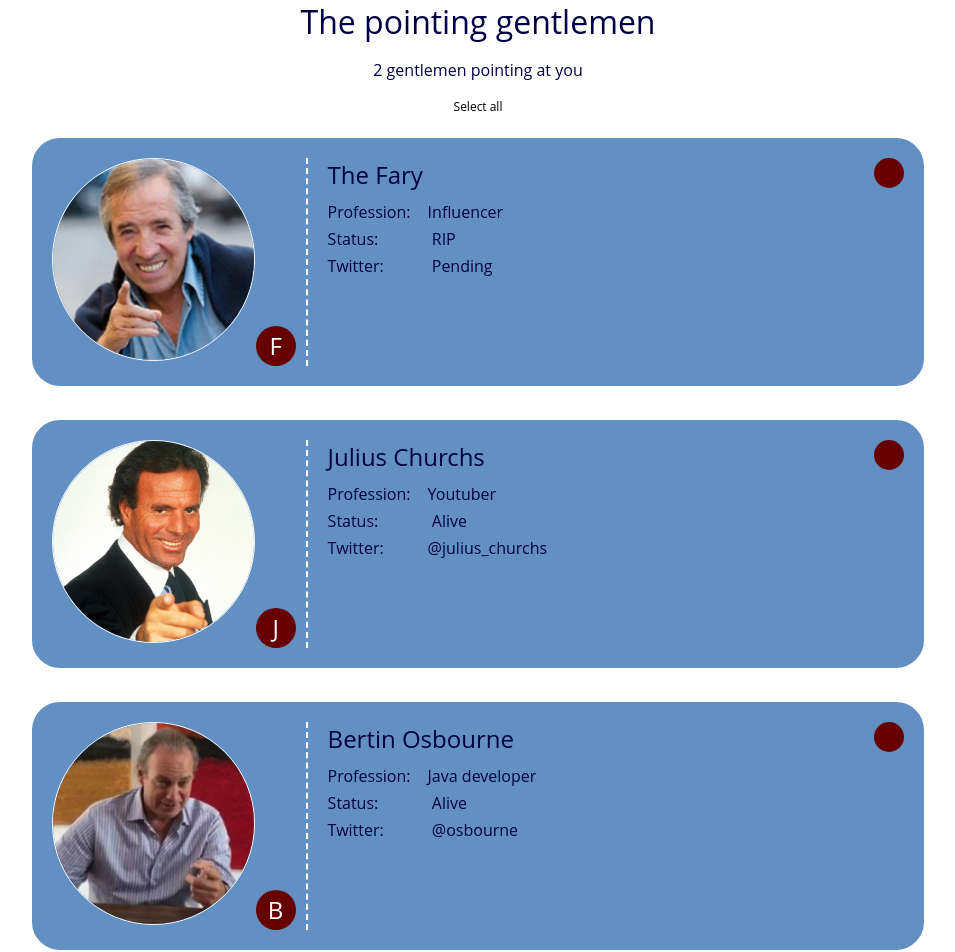
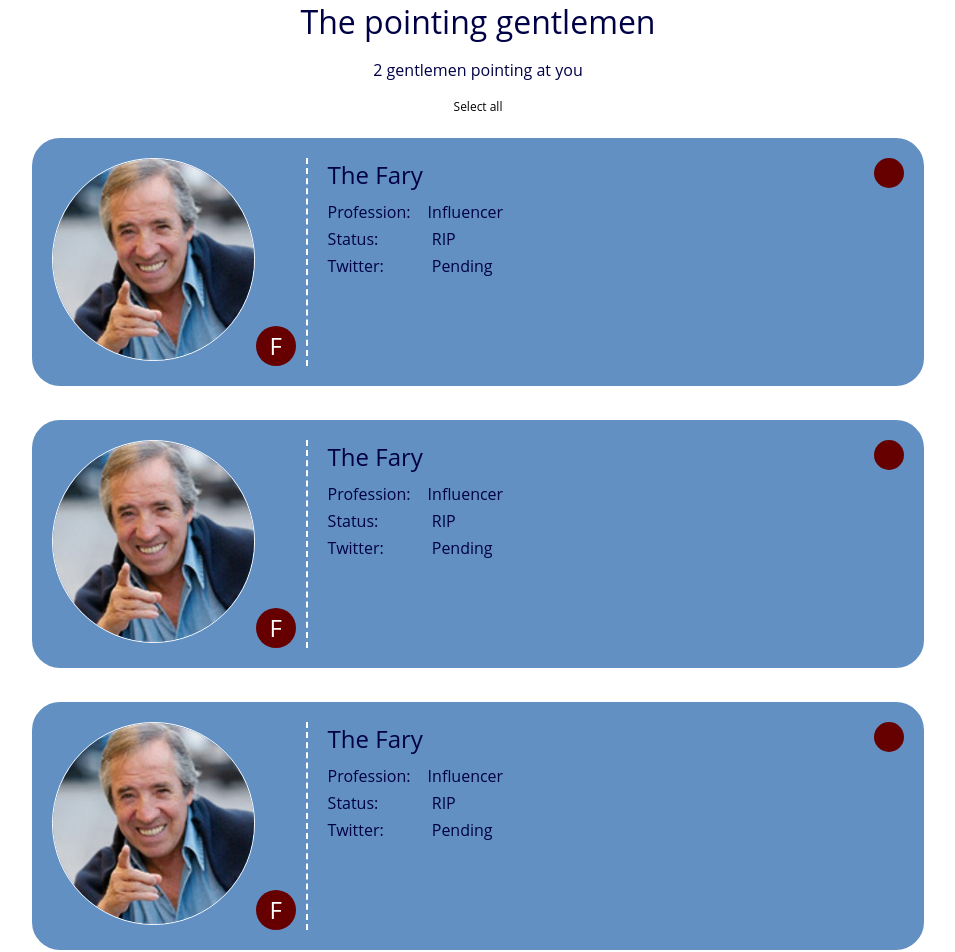
Before and after one commit to Learning-X/202201-W4CH1-luc-stpierre, a React (Create React App) app: page / in a window 1280 px wide. Shown: the top 952 px of the page, without its empty margins (162-1117 px from the left). Built offline with nearby package versions, Linux system fonts and the light colour scheme.

Commit message:
generated a list of gentlemen component

```diff
--- a/src/App.js
+++ b/src/App.js
@@ -1,5 +1,6 @@
 import { useState } from "react";
 import "./App.css";
+import Gentleman from "./components/Gentleman/Gentleman";
 import Info from "./components/Info";
 import gentlemenData from "./data/gentlemenData";
 
@@ -21,90 +22,11 @@
         <button className="button button--select">Select all</button>
       </section>
 
-      <main class="main">
-        <ul class="gentlemen">
-          <li class="gentleman">
-            <div class="gentleman__avatar-container">
-              <img
-                class="gentleman__avatar"
-                src="img/fary.jpg"
-                alt="The Fary pointing at you"
-              />
-              <span class="gentleman__initial">F</span>
-            </div>
-            <div class="gentleman__data-container">
-              <h2 class="gentleman__name">The Fary</h2>
-              <ul class="gentleman__data-list">
-                <li class="gentleman__data">
-                  <span class="gentleman__data-label">Profession:</span>
-                  Influencer
-                </li>
-                <li class="gentleman__data">
-                  <span class="gentleman__data-label">Status:</span> RIP
-                </li>
-                <li class="gentleman__data">
-                  <span class="gentleman__data-label">Twitter:</span> Pending
-                </li>
-              </ul>
-            </div>
-            <i class="icon gentleman__icon fas fa-check"></i>
-            <i class="icon gentleman__icon gentleman__icon--delete fas fa-times"></i>
-          </li>
-          <li class="gentleman">
-            <div class="gentleman__avatar-container">
-              <img
-                class="gentleman__avatar"
-                src="img/Julio.jpg"
-                alt="Julius Churchs pointing at you"
-              />
-              <span class="gentleman__initial">J</span>
-            </div>
-            <div class="gentleman__data-container">
-              <h2 class="gentleman__name">Julius Churchs</h2>
-              <ul class="gentleman__data-list">
-                <li class="gentleman__data">
-                  <span class="gentleman__data-label">Profession:</span>
-                  Youtuber
-                </li>
-                <li class="gentleman__data">
-                  <span class="gentleman__data-label">Status:</span> Alive
-                </li>
-                <li class="gentleman__data">
-                  <span class="gentleman__data-label">Twitter:</span>
-                  @julius_churchs
-                </li>
-              </ul>
-            </div>
-            <i class="icon gentleman__icon fas fa-check"></i>
-            <i class="icon gentleman__icon gentleman__icon--delete fas fa-times"></i>
-          </li>
-          <li class="gentleman">
-            <div class="gentleman__avatar-container">
-              <img
-                class="gentleman__avatar"
-                src="img/bertin.jpg"
-                alt="Bertin Osbourne pointing at you"
-              />
-              <span class="gentleman__initial">B</span>
-            </div>
-            <div class="gentleman__data-container">
-              <h2 class="gentleman__name">Bertin Osbourne</h2>
-              <ul class="gentleman__data-list">
-                <li class="gentleman__data">
-                  <span class="gentleman__data-label">Profession:</span>
-                  Java developer
-                </li>
-                <li class="gentleman__data">
-                  <span class="gentleman__data-label">Status:</span> Alive
-                </li>
-                <li class="gentleman__data">
-                  <span class="gentleman__data-label">Twitter:</span> @osbourne
-                </li>
-              </ul>
-            </div>
-            <i class="icon gentleman__icon fas fa-check"></i>
-            <i class="icon gentleman__icon gentleman__icon--delete fas fa-times"></i>
-          </li>
+      <main className="main">
+        <ul className="gentlemen">
+          {gentlemen.map((gentleman) => {
+            return <Gentleman key={gentleman.id} gentleman={gentleman} />;
+          })}
         </ul>
       </main>
     </div>
--- a/src/components/Gentleman/Gentleman.js
+++ b/src/components/Gentleman/Gentleman.js
@@ -1,31 +1,31 @@
 const Gentleman = () => {
   return (
-    <li class="gentleman">
-      <div class="gentleman__avatar-container">
+    <li className="gentleman">
+      <div className="gentleman__avatar-container">
         <img
-          class="gentleman__avatar"
+          className="gentleman__avatar"
           src="img/fary.jpg"
           alt="The Fary pointing at you"
         />
-        <span class="gentleman__initial">F</span>
+        <span className="gentleman__initial">F</span>
       </div>
-      <div class="gentleman__data-container">
-        <h2 class="gentleman__name">The Fary</h2>
-        <ul class="gentleman__data-list">
-          <li class="gentleman__data">
-            <span class="gentleman__data-label">Profession:</span>
+      <div className="gentleman__data-container">
+        <h2 className="gentleman__name">The Fary</h2>
+        <ul className="gentleman__data-list">
+          <li className="gentleman__data">
+            <span className="gentleman__data-label">Profession:</span>
             Influencer
           </li>
-          <li class="gentleman__data">
-            <span class="gentleman__data-label">Status:</span> RIP
+          <li className="gentleman__data">
+            <span className="gentleman__data-label">Status:</span> RIP
           </li>
-          <li class="gentleman__data">
-            <span class="gentleman__data-label">Twitter:</span> Pending
+          <li className="gentleman__data">
+            <span className="gentleman__data-label">Twitter:</span> Pending
           </li>
         </ul>
       </div>
-      <i class="icon gentleman__icon fas fa-check"></i>
-      <i class="icon gentleman__icon gentleman__icon--delete fas fa-times"></i>
+      <i className="icon gentleman__icon fas fa-check"></i>
+      <i className="icon gentleman__icon gentleman__icon--delete fas fa-times"></i>
     </li>
   );
 };
```
